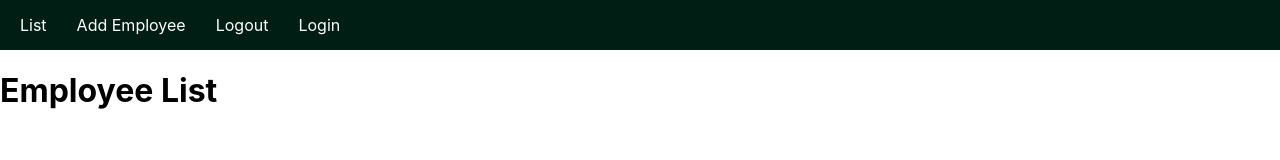
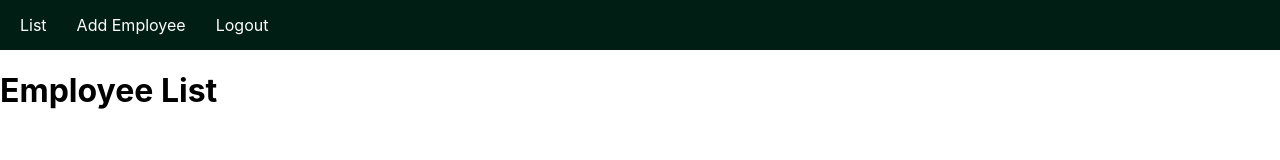
Before and after one commit to mesepith/node_react_employee_management, a React (Create React App) app in the folder react-front/: page / in a window 1280 px wide. Shown: the top 160 px of the page. Built offline with nearby package versions, Linux system fonts and the light colour scheme; sample sign-in values are in the browser's storage.

Commit message:
navbar items show hide on login

```diff
--- a/react-front/src/components/Login.js
+++ b/react-front/src/components/Login.js
@@ -1,5 +1,7 @@
 //import react
-import React,{useState} from 'react';
+import React,{useState, useEffect} from 'react';
+//import navigate from react router dom to navigate to other pages
+import {useNavigate} from 'react-router-dom';
 
 const DOMAIN = 'http://dev1.switchme.in:5000';
 
@@ -8,6 +10,16 @@ const Login = () => {
 
     const [email, setEmail] = useState('');
     const [password, setPassword] = useState('');
+    const navigate = useNavigate();
+
+    //Don't dispaly login page using useEffect if user is already logged in
+    useEffect(() => {
+        const user = JSON.parse(localStorage.getItem('user'));
+        if(user){
+            navigate('/');
+        }
+    });
+
 
     //create LoginCreds function to post data to node server
     const LoginCreds = async (e) => {
@@ -31,12 +43,9 @@ const Login = () => {
 
         if(data._id){
             localStorage.setItem('user', JSON.stringify(data));
-            window.location.href = '/';
+            navigate('/');
         }
     }
-
-
-
 
     return (
         <div className='parentz'>
--- a/react-front/src/components/Nav.js
+++ b/react-front/src/components/Nav.js
@@ -22,10 +22,17 @@ const Nav = () => {
             <ul className='header-ul'>
                 <li><Link to="/">List</Link></li>
                 <li><Link to="/add">Add Employee</Link></li>
-                <li>
-                    {!user ? <Link to="/signup">Register</Link> : <Link onClick={logout} to="/signup">Logout</Link>}
-                </li>
-                <li><Link to="/login">Login</Link></li>
+
+                    {!user ?
+                    <>
+                    <li><Link to="/signup">Register</Link></li>
+                    <li><Link to="/login">Login</Link></li>
+                    </>
+                    :
+                    <li><Link onClick={logout} to="/signup">Logout</Link></li>
+                    }
+
+
             </ul>
         </div>
     )
```
